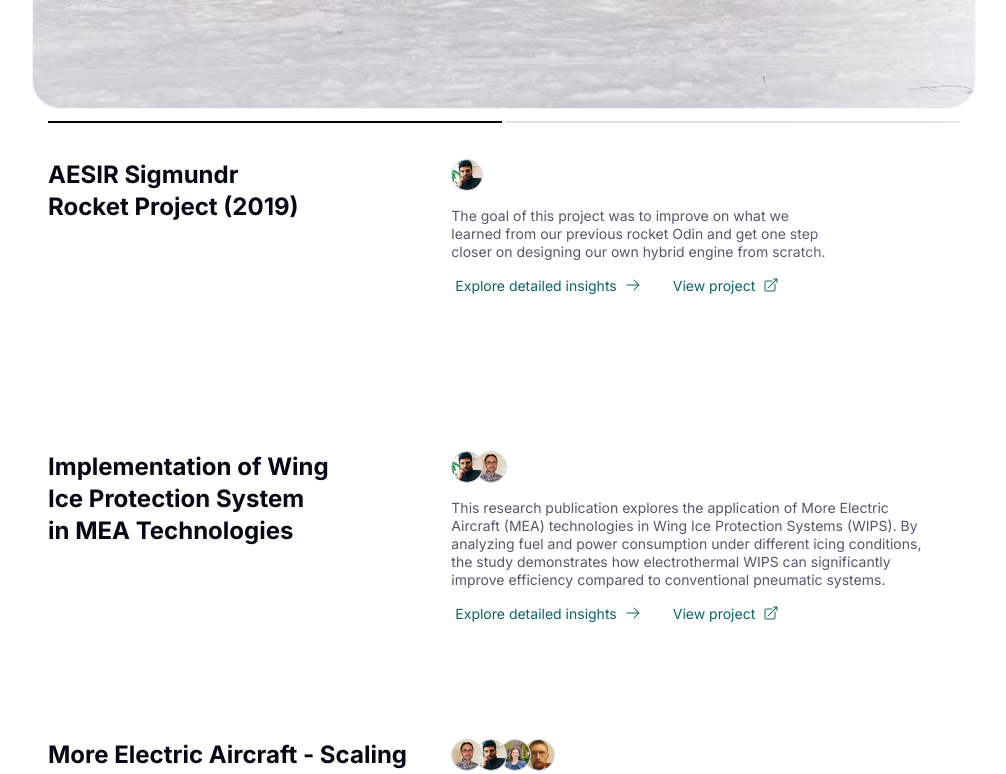
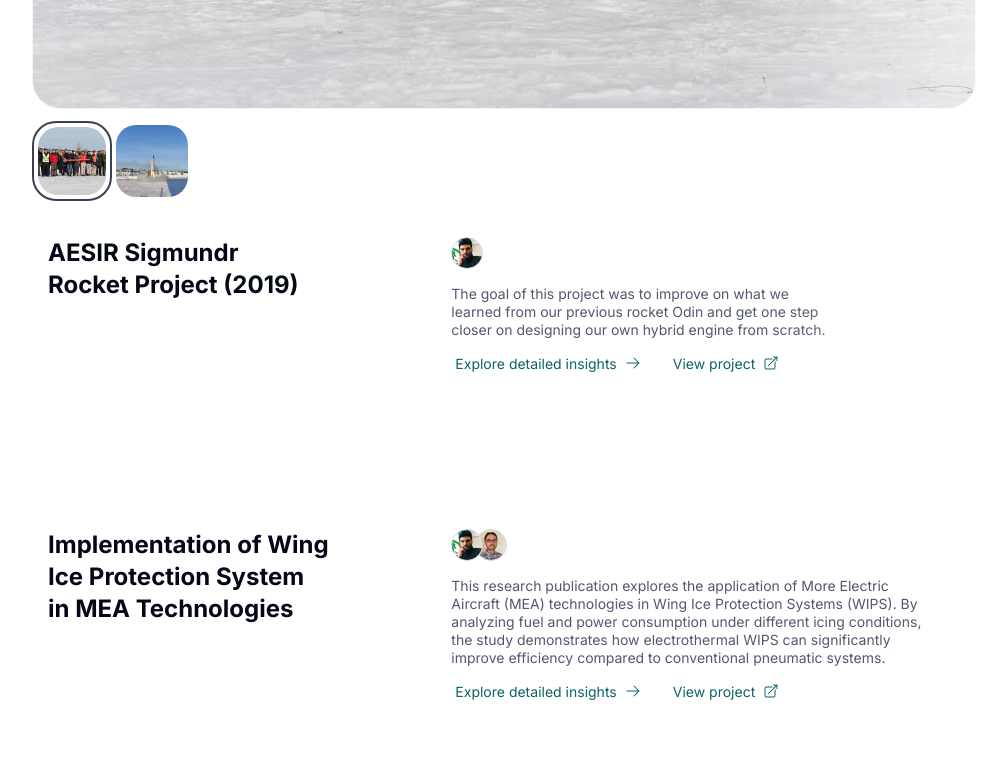
Before and after one commit to dhruvhaldar/portfolio, a Next.js app: page / in a window 1280 px wide. Shown: the part 1040-1814 px from the top of the page, without its empty margins (136-1142 px from the left). Built offline with nearby package versions, Linux system fonts and the light colour scheme.

Commit message:
update Carousel.tsx

```diff
--- a/src/once-ui/components/Carousel.tsx
+++ b/src/once-ui/components/Carousel.tsx
@@ -18,7 +18,7 @@ interface CarouselProps extends React.ComponentProps<typeof Flex> {
 
 const Carousel: React.FC<CarouselProps> = ({
   images = [],
-  indicator = "line",
+  indicator = "thumbnail",
   aspectRatio = "16 / 9",
   sizes,
   revealedByDefault = false,
```
